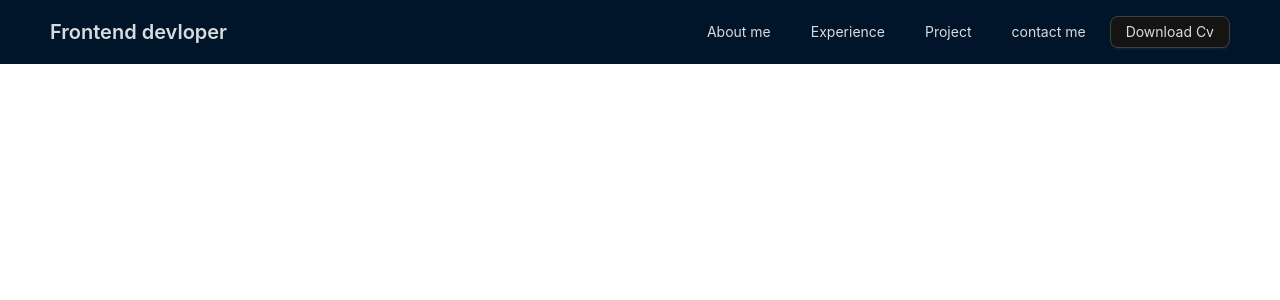
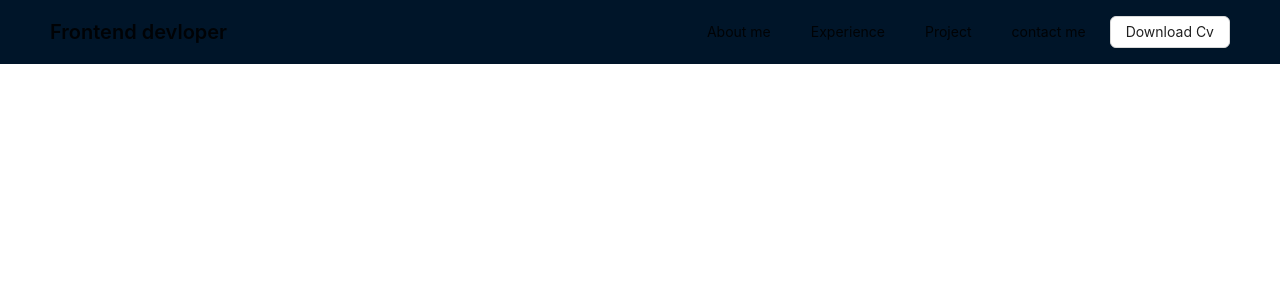
Before and after one commit to Talalilyas1208/My-Portfolio, a React (Create React App) app in the folder my-react-app/: page / in a window 1280 px wide. Shown: the top 300 px of the page. Built offline with nearby package versions, Linux system fonts and the light colour scheme.

Commit message:
update routing without the custom color

```diff
--- a/my-react-app/src/Routing.js
+++ b/my-react-app/src/Routing.js
@@ -4,17 +4,10 @@ import { ConfigProvider, theme } from "antd";
 
 export default function Routing() {
   return (
-    <ConfigProvider
-      theme={{
-        algorithm: theme.darkAlgorithm, // built-in dark mode
-        token: {
-          borderRadius: 8, // smooth corners
-        },
-      }}
-    >
+
       <Routes>
         <Route index element={<Mainpage />} />
       </Routes>
-    </ConfigProvider>
+
   );
 }
```
